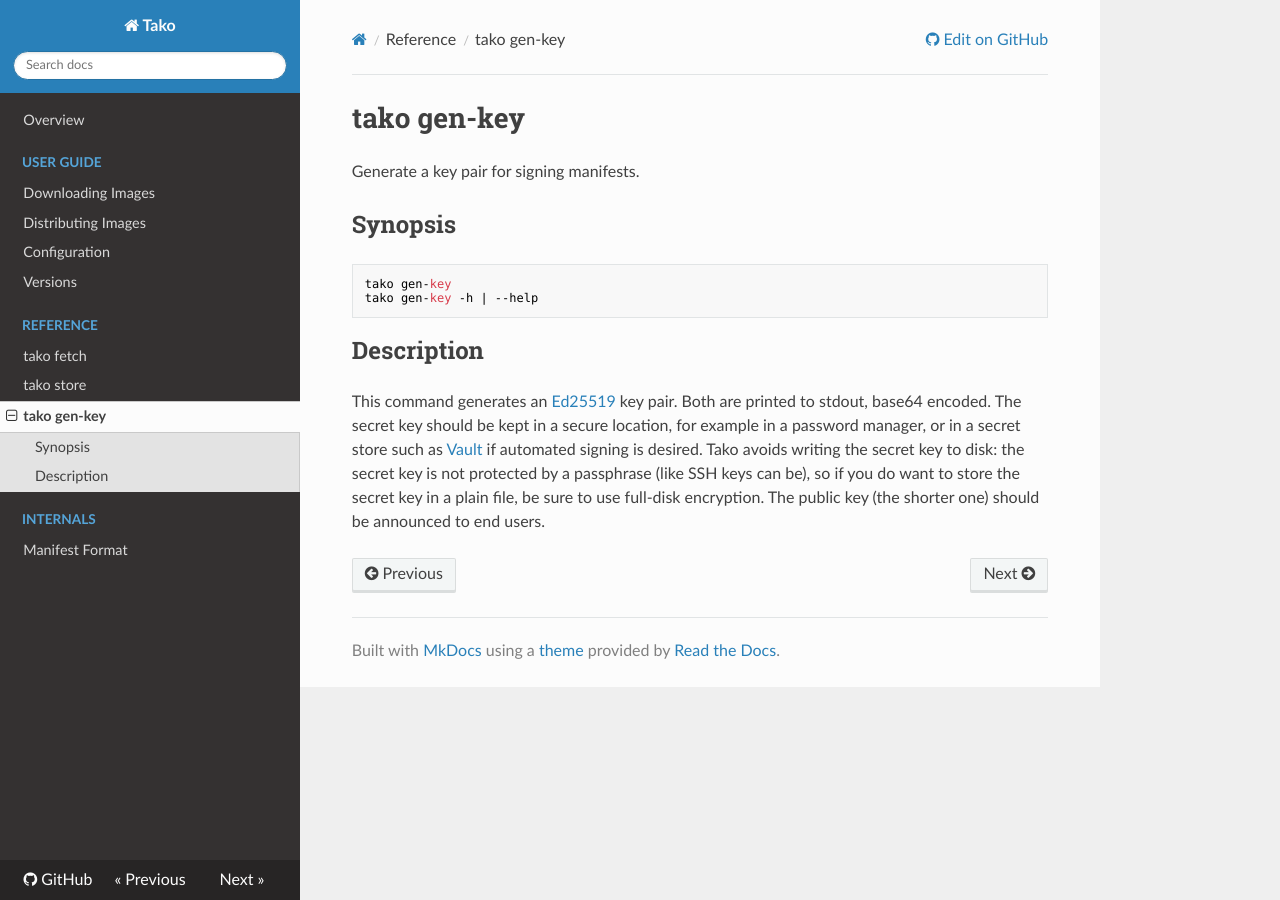
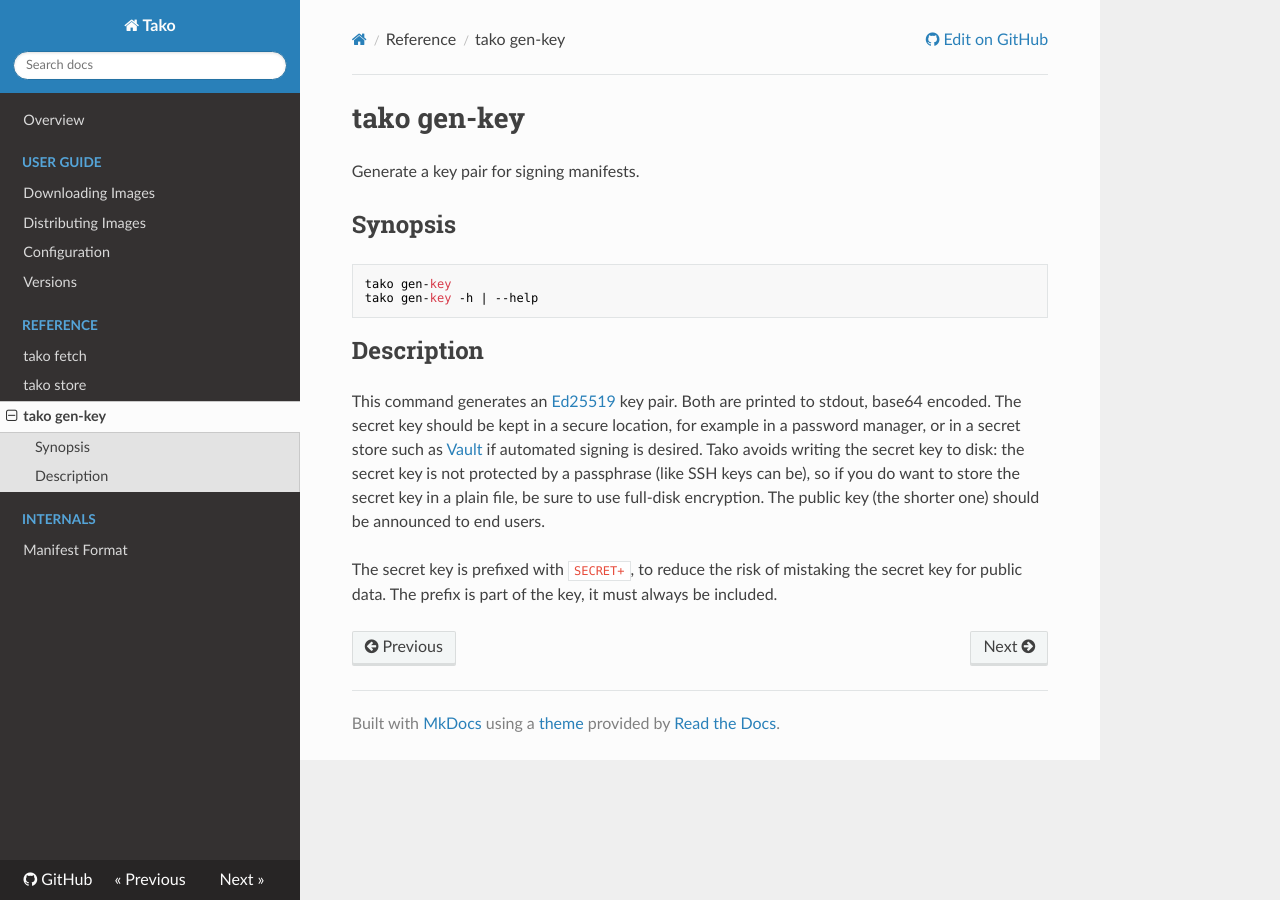
Before and after one commit to ruuda/tako, an MkDocs documentation site: the page built from docs/tako-gen-key.md, in a window 1280 px wide. Built offline with MkDocs 1.6.1, drawn with Linux system fonts in a browser that asks for light colours; nearby versions of some CDN libraries; old or Windows-style settings are respelled for this version of MkDocs.

Commit message:
Document secret key format prefix

```diff
--- a/docs/tako-gen-key.md
+++ b/docs/tako-gen-key.md
@@ -17,5 +17,9 @@ the secret key is not protected by a passphrase (like SSH keys can be), so
 if you do want to store the secret key in a plain file, be sure to use full-disk
 encryption. The public key (the shorter one) should be announced to end users.
 
+The secret key is prefixed with `SECRET+`, to reduce the risk of mistaking the
+secret key for public data. The prefix is part of the key, it must always be
+included.
+
 [ed25519]: https://ed25519.cr.yp.to/
 [vault]:   https://www.vaultproject.io/
```
